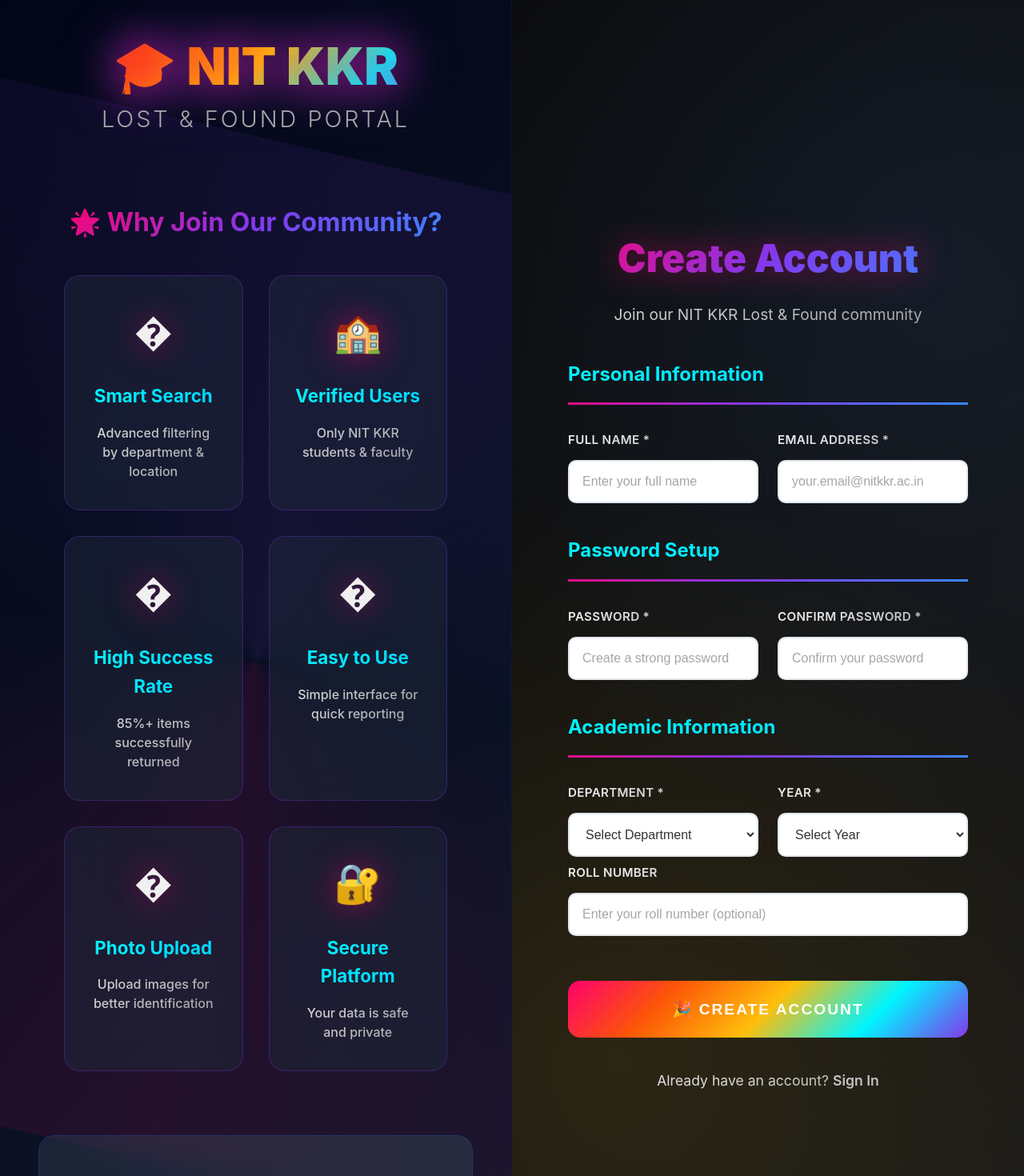
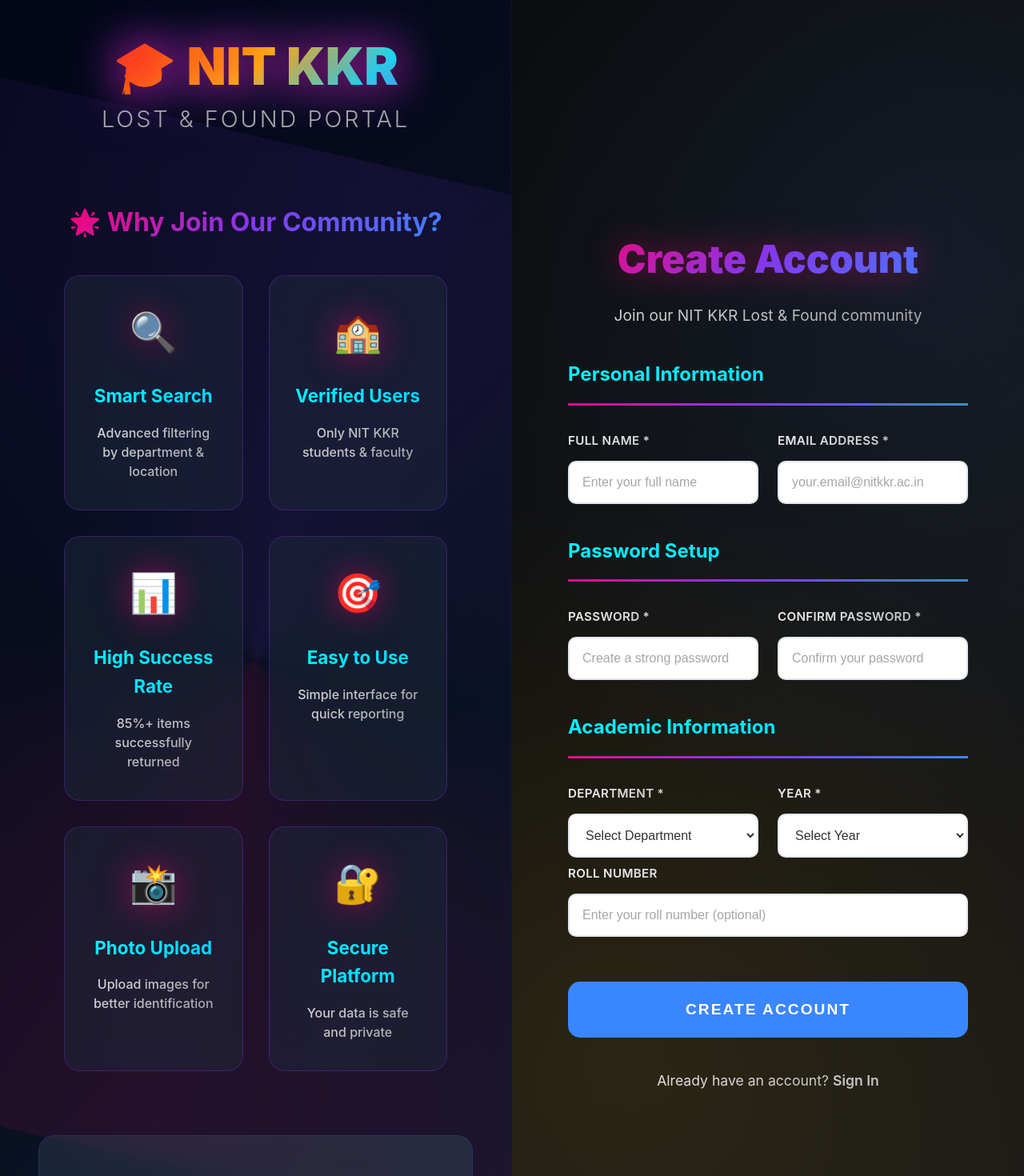
Before and after one commit to Pawan-Kumar-56/lostfound-frontend, a React (Vite) app: page /register in a window 1280 px wide. Shown: the top 1470 px of the page at 80% size. Built offline with nearby package versions, Linux system fonts and the light colour scheme.

Commit message:
Fix broken emojis and navigation, simplify button color

```diff
--- a/src/Register.css
+++ b/src/Register.css
@@ -555,7 +555,7 @@
   padding: 1.5rem;
   border: none;
   border-radius: 15px;
-  background: var(--gradient-rainbow);
+  background: #3a86ff;
   color: white;
   font-size: 1.2rem;
   font-weight: 700;
--- a/src/Register.jsx
+++ b/src/Register.jsx
@@ -1,8 +1,10 @@
-import React,{useState} from "react";
+import React, { useState } from 'react';
+import { useNavigate } from 'react-router-dom';
 import { authAPI } from './services/api';
 import './Register.css';
 
 const Register = () => {
+  const navigate = useNavigate();
   const [formData, setFormData] = useState({
     fullName: '',
     email: '',
@@ -69,7 +71,7 @@
             <h3>🌟 Why Join Our Community?</h3>
             <div className="feature-grid">
               <div className="feature-item">
-                <div className="feature-icon">�</div>
+                <div className="feature-icon">🔍</div>
                 <h4>Smart Search</h4>
                 <p>Advanced filtering by department & location</p>
               </div>
@@ -79,17 +81,17 @@
                 <p>Only NIT KKR students & faculty</p>
               </div>
               <div className="feature-item">
-                <div className="feature-icon">�</div>
+                <div className="feature-icon">📊</div>
                 <h4>High Success Rate</h4>
                 <p>85%+ items successfully returned</p>
               </div>
               <div className="feature-item">
-                <div className="feature-icon">�</div>
+                <div className="feature-icon">🎯</div>
                 <h4>Easy to Use</h4>
                 <p>Simple interface for quick reporting</p>
               </div>
               <div className="feature-item">
-                <div className="feature-icon">�</div>
+                <div className="feature-icon">📸</div>
                 <h4>Photo Upload</h4>
                 <p>Upload images for better identification</p>
               </div>
@@ -245,13 +247,13 @@
                 disabled={loading}
                 className="register-btn"
               >
-                {loading ? 'Creating Account...' : '🎉 Create Account'}
+                {loading ? 'Creating Account...' : ' Create Account'}
               </button>
             </div>
           </form>
 
           <div className="login-link">
-            Already have an account? <a href="/login">Sign In</a>
+            Already have an account? <a href="/login" onClick={(e) => { e.preventDefault(); navigate('/login'); }}>Sign In</a>
           </div>
         </div>
       </div>
```
